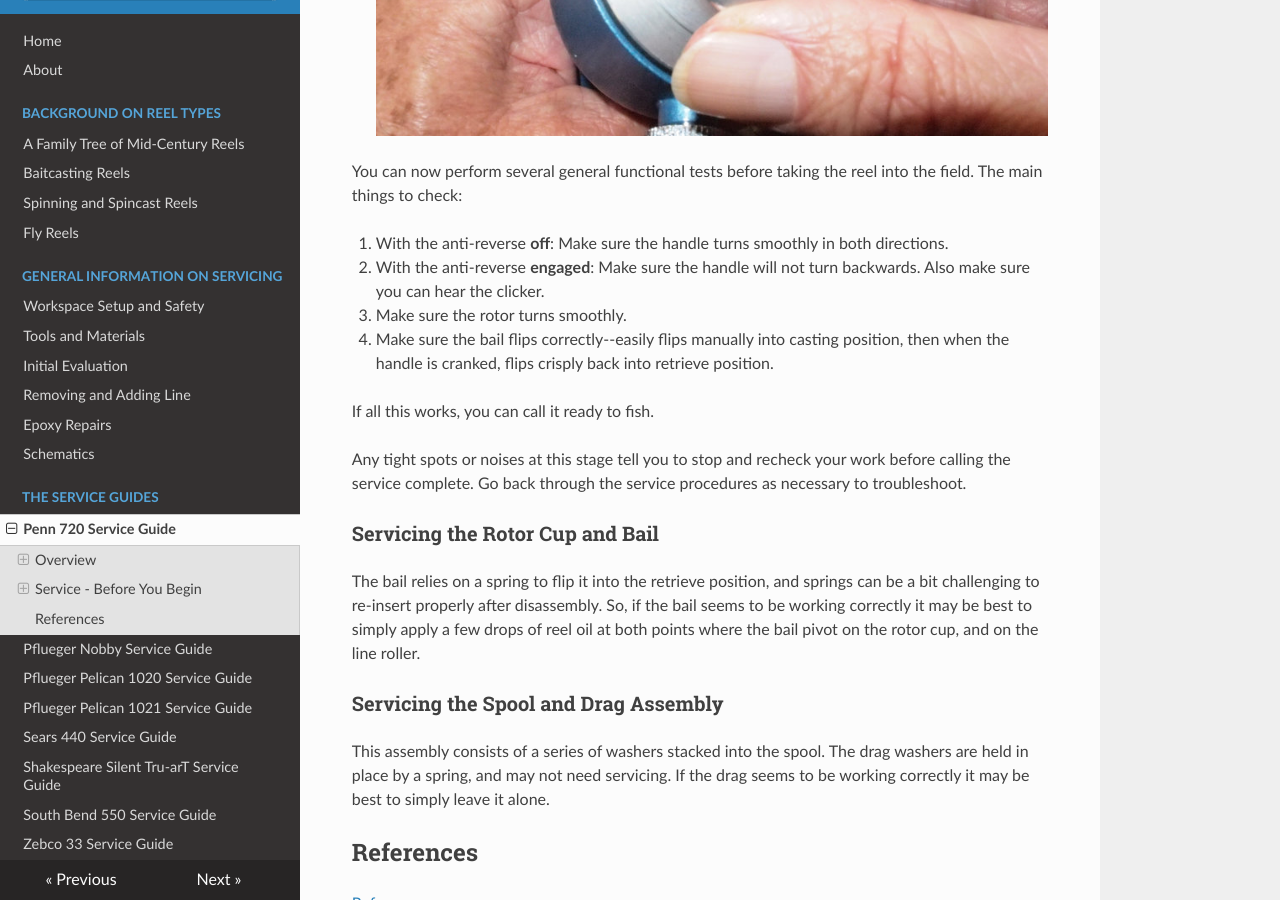
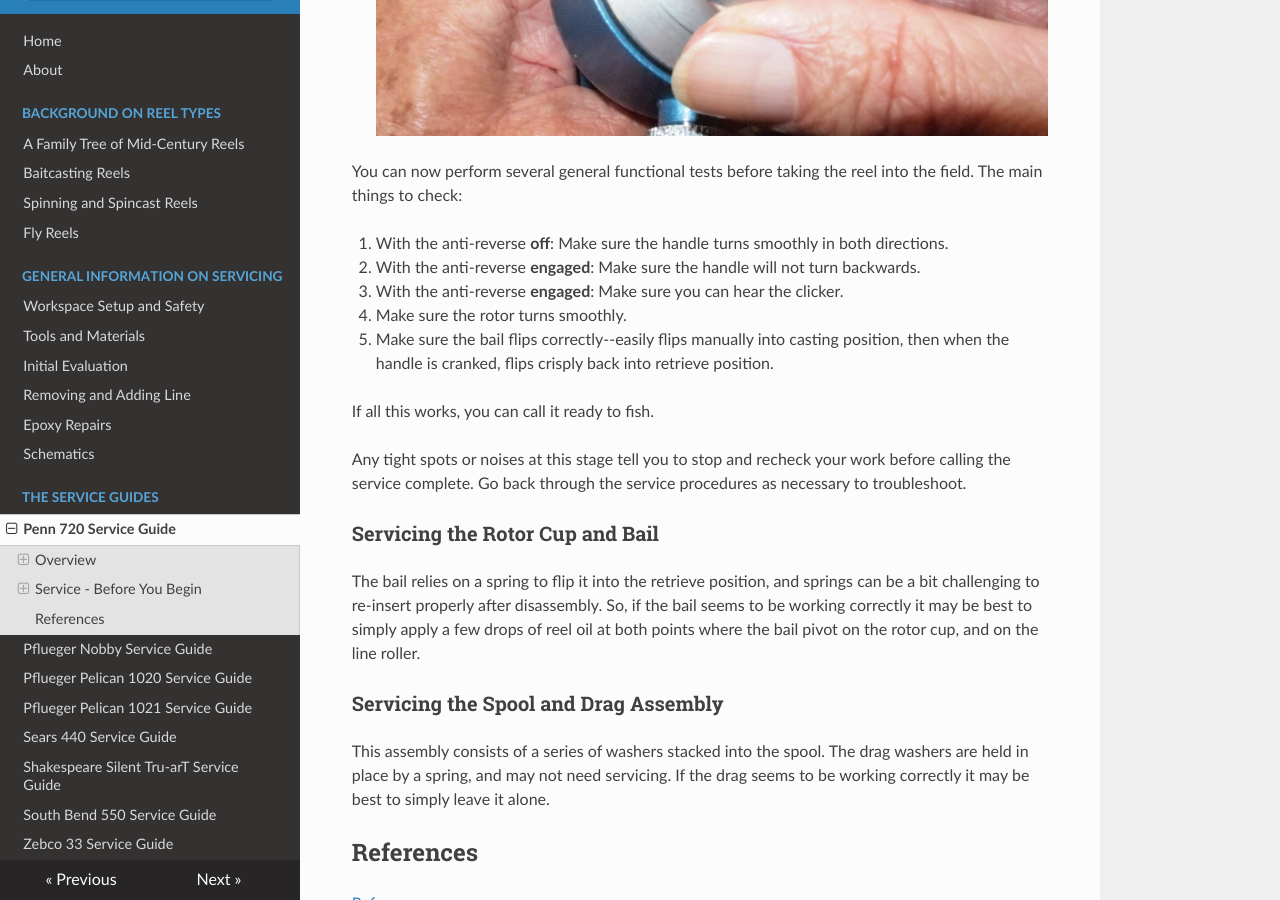
Before and after one commit to john-tech-writer/vintage-reel-service-guides, an MkDocs documentation site: the page built from docs/penn/penn-720-service-guide.md, in a window 1280 px wide and 900 px high, scrolled down 27541 px. Built offline with MkDocs 1.6.1, drawn with Linux system fonts in a browser that asks for light colours; nearby versions of some CDN libraries.

Commit message:
list fixes in 720

```diff
--- a/docs/penn/penn-720-service-guide.md
+++ b/docs/penn/penn-720-service-guide.md
@@ -323,7 +323,10 @@ You can now perform several general functional tests before taking the reel into
 
 1. With the anti-reverse **off**: Make sure the handle turns smoothly in both directions.
 
-2. With the anti-reverse **engaged**: Make sure the handle will not turn backwards. Also make sure you can hear the clicker.
+
+2. With the anti-reverse **engaged**: Make sure the handle will not turn backwards.
+
+3. With the anti-reverse **engaged**: Make sure you can hear the clicker.
 
 4. Make sure the rotor turns smoothly.
 
```
